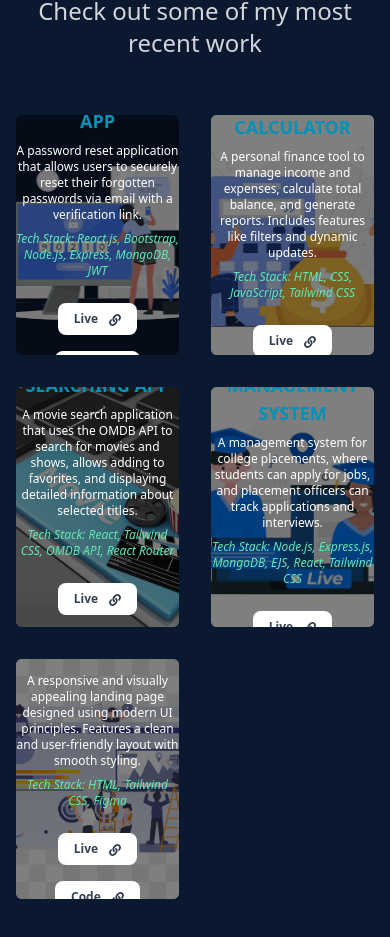
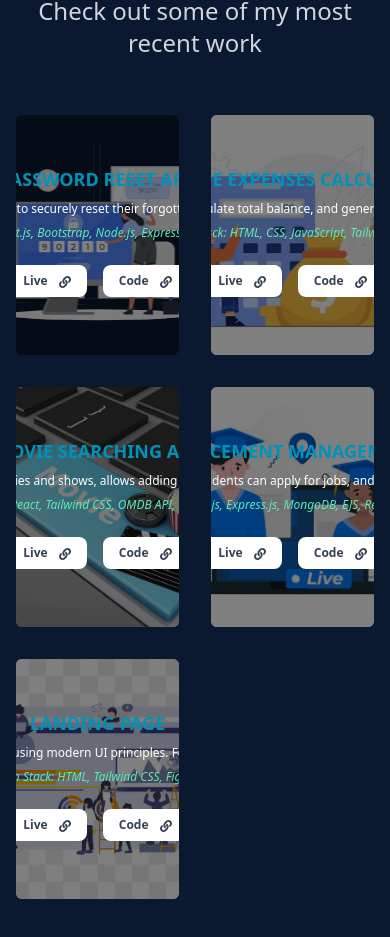
Before and after one commit to jeevithabhas/jeevitha-portfolio, a React (Vite) app: page / in a window 390 px wide. Shown: the part 3007-3944 px from the top of the page. Built offline with nearby package versions, Linux system fonts and the light colour scheme.

Commit message:
PORTFOLIO

```diff
--- a/src/components/Home.jsx
+++ b/src/components/Home.jsx
@@ -80,14 +80,14 @@ const Home = () => {
       </div>
 
       {/* Scroll Down Video */}
-      <div className="flex justify-center w-full mb-4">
+      <div className="flex justify-center w-full mb-4 sm:mb-8">
         <video
           src="/images/scroll.webm"
           autoPlay
           loop
           muted
           onClick={handleScrollDown}
-          className="cursor-pointer transition-all duration-500 w-12 h-12 md:w-22 md:h-22 hover:scale-110"
+          className="cursor-pointer transition-all duration-500 w-12 h-12 md:w-22 md:h-22 hover:scale-110 sm:mt-4 md:mt-0"
         />
       </div>
     </section>
--- a/src/components/Works.jsx
+++ b/src/components/Works.jsx
@@ -96,7 +96,8 @@ const Works = () => {
                     <span className="text-lg sm:text-2xl font-bold block text-cyan-600">
                       {projectKey.replace(/([A-Z])/g, " $1").toUpperCase()}
                     </span>
-                    <p className="pt-2 text-xs sm:text-sm md:text-lg">
+                    {/* Description adjusted for smaller screens */}
+                    <p className="pt-2 text-xs sm:text-sm md:text-lg truncate">
                       {description}
                     </p>
                     <p className="pt-2 italic text-xs sm:text-sm text-emerald-300">
```
